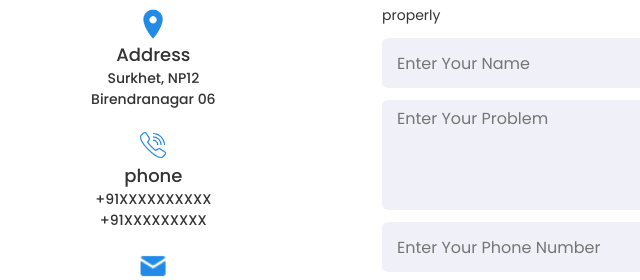
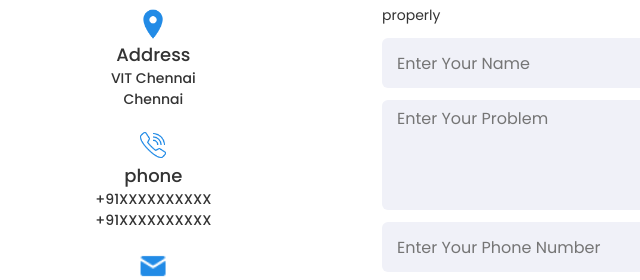
Before and after one commit to liyo007/Assignment, a plain HTML site: page index1.html in a window 1280 px wide. Shown: the part 4216-4496 px from the top of the page, 240-880 px from the left. Drawn offline with Linux system fonts and the light colour scheme.

Commit message:
Update index1.html

```diff
--- a/index1.html
+++ b/index1.html
@@ -247,15 +247,15 @@
                     <div class="address details">
                         <img src="location.png" height="30px" alt="">
                         <div class="topic">Address</div>
-                        <div class="text-one">Surkhet, NP12</div>
-                        <div class="text-two">Birendranagar 06</div>
+                        <div class="text-one">VIT Chennai</div>
+                        <div class="text-two">Chennai</div>
                     </div>
 
                     <div class="phone details">
                         <img src="call.png" height="30px">
                         <div class="topic">phone</div>
                         <div class="text-one">+91XXXXXXXXXX</div>
-                        <div class="text-two">+91XXXXXXXXX</div>
+                        <div class="text-two">+91XXXXXXXXXX</div>
                     </div>
 
 
```
